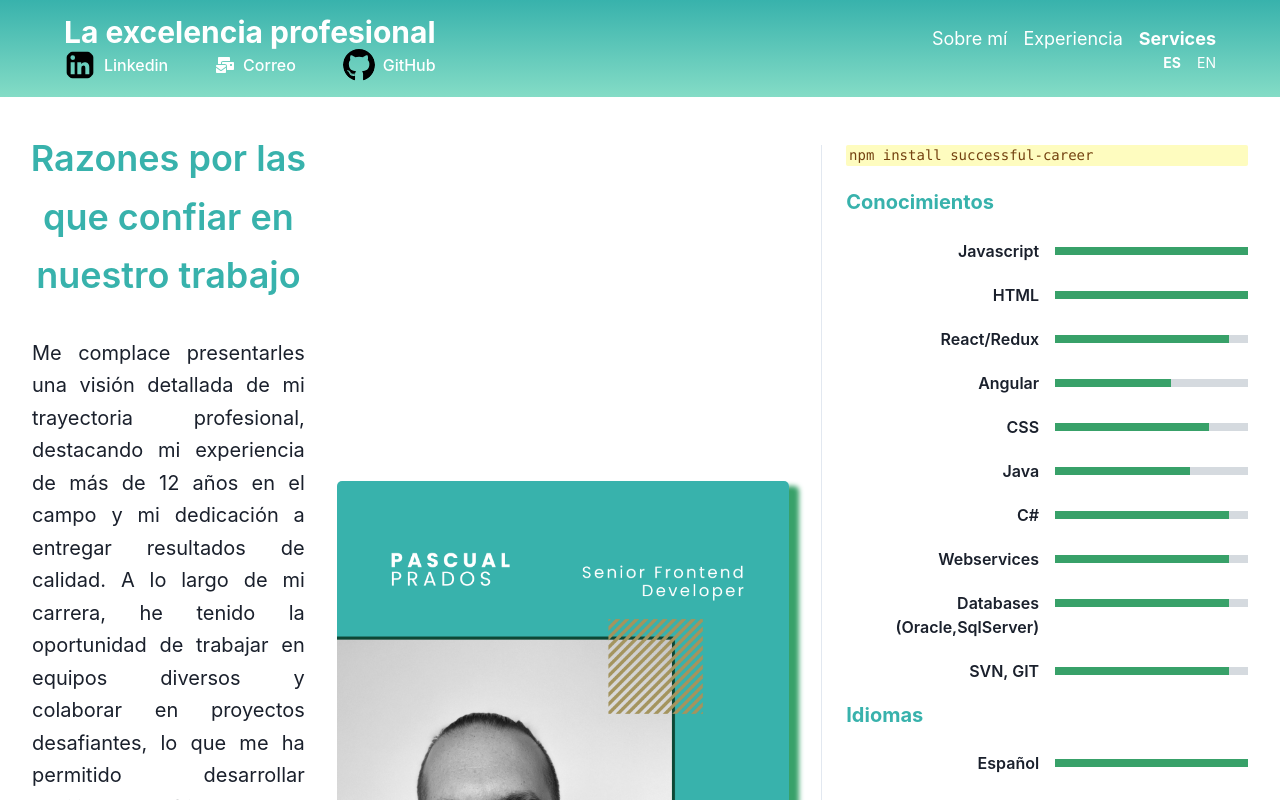
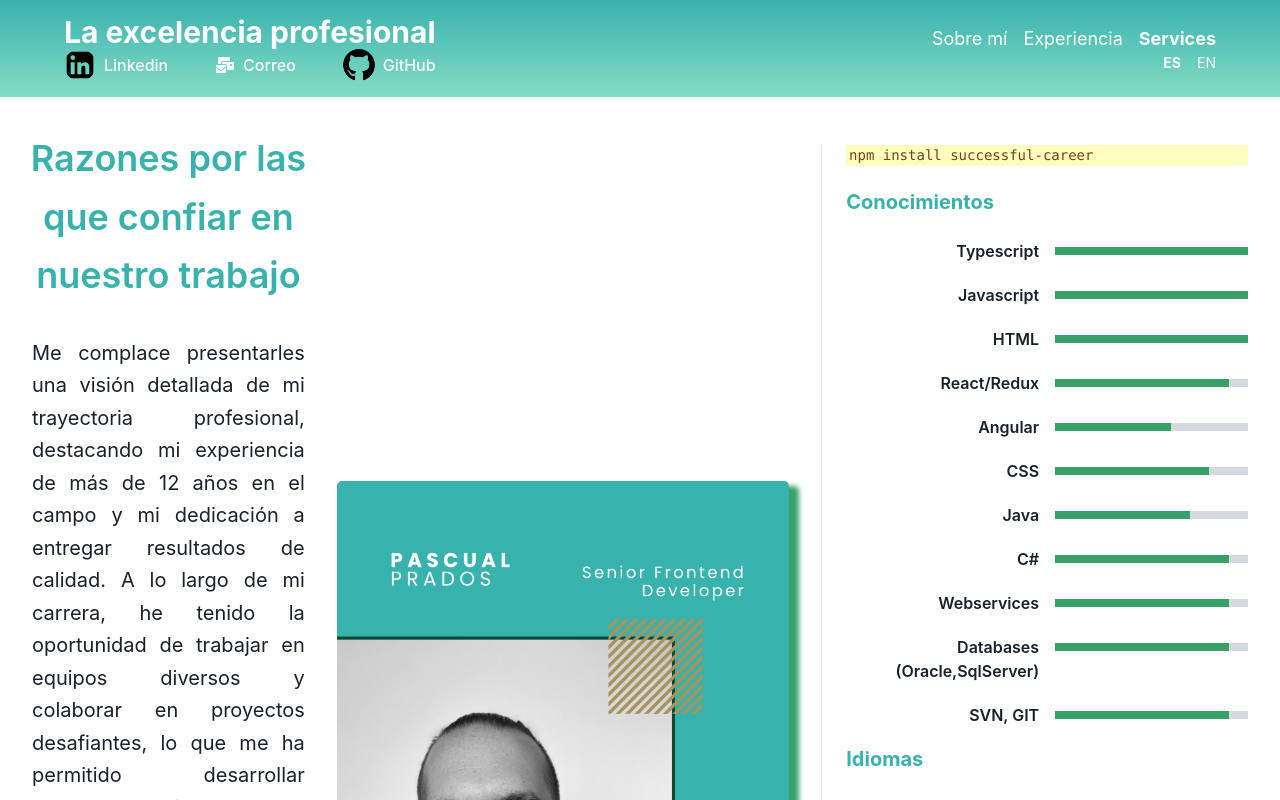
Before and after one commit to pascui89/portfolio, a React (Vite) app: page / in a window 1280 px wide. Shown: the top 800 px of the page. Built offline with nearby package versions, Linux system fonts and the light colour scheme.

Commit message:
Included Typescript

```diff
--- a/src/data/Competences.ts
+++ b/src/data/Competences.ts
@@ -1,4 +1,5 @@
 export const competences = [
+    {technology: 'Typescript', percent: 100},
     {technology: 'Javascript', percent: 100},
     {technology: 'HTML', percent: 100},
     {technology: 'React/Redux', percent: 90},
```
